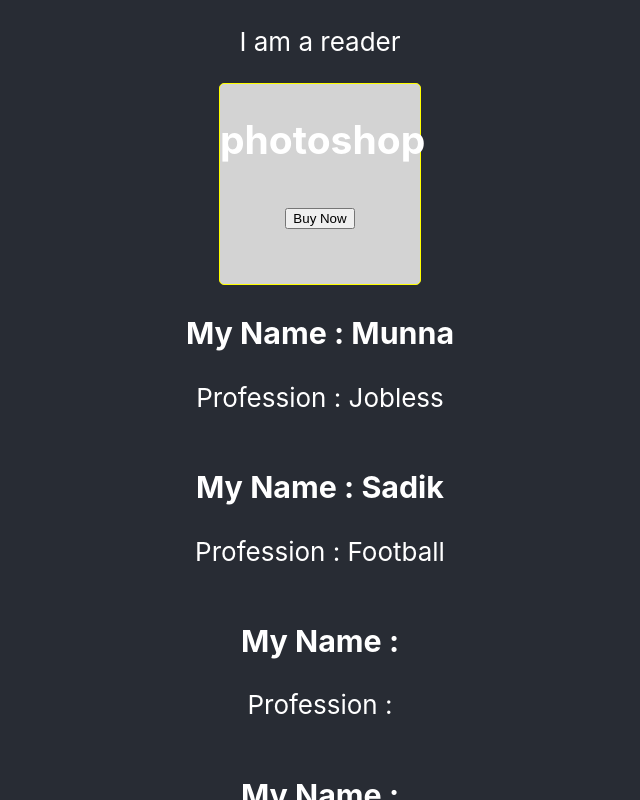
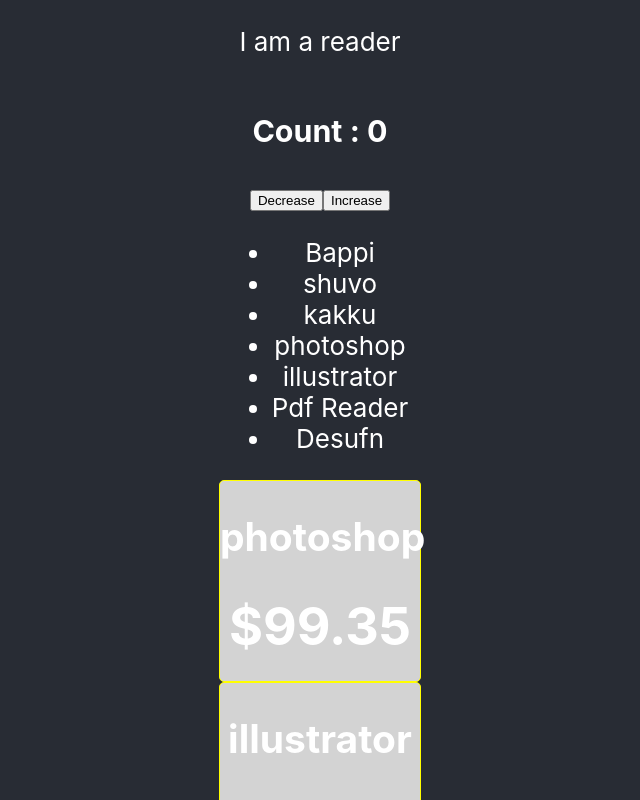
Before and after one commit to Mazharul-Haque/core-concepts-react, a React (Create React App) app: page / in a window 1280 px wide. Shown: the top 800 px of the page, without its empty margins (320-960 px from the left). Built offline with nearby package versions, Linux system fonts and the light colour scheme.

Commit message:
add & minus button work

```diff
--- a/src/App.js
+++ b/src/App.js
@@ -1,26 +1,54 @@
 import logo from './logo.svg';
 import './App.css';
+import { useState } from 'react';
 
 function App() {
-  const nayoks = ['Anwar', 'joshim', 'Maruf']
-  const products = [{name : 'photoshop', price : '$99.35'}]
+  const nayoks = ['Bappi','shuvo','kakku']
+  const products = [
+    {name : 'photoshop', price : '$99.35'},
+    {name : 'illustrator', price : '$80.35'},
+    {name : 'Pdf Reader', price : '$60.35'},
+    {name : ' Desufn', price : '$100.35'},
+  ]
+
   return (
     <div className="App">
       <header className="App-header">
         <p>I am a reader</p>
-        <Product name={products[0].name}  ></Product>
+        <Counter></Counter>
+        <ul>
+          {
+            nayoks.map(nayok => <li>{nayok}</li>)
+          }
+          {
+            products.map(product => <li>{product.name}</li>)
+          }
 
-        <Person name = "Munna" Profession ="Jobless"  ></Person>
-        <Person name = "Sadik" Profession ="Football"  ></Person>
-        <Person></Person>
-        <Person></Person>
+        </ul>
 
-
+       {
+         products.map(product => <Product product={product}></Product> )
+       }
 
       </header>
     </div>
   );
 }
+
+function Counter(){
+  const [count, setCount] = useState(0);
+  const handleIncrease = () => setCount(count + 1);
+
+  return (
+    <div>
+      <h3>Count : {count} </h3>
+      <button onClick={() => setCount(count - 1) } >Decrease</button>
+      <button onClick={handleIncrease} >Increase</button>
+    </div>
+  )
+
+}
+
 function Product(props){
   const productStyle={
     border : '1px solid yellow',
@@ -30,20 +58,14 @@ function Product(props){
     width : '200px',
     float : 'left'
   }
+  const {name,price} = props.product;
   return (
     <div style={productStyle} >
-        <h2>{props.name}</h2>
-        <h1></h1>
+        <h2>{name}</h2>
+        <h1 >{price} </h1>
         <button>Buy Now</button>
     </div>
   )
 }
-function Person(props){
-  return (
-    <div>
-      <h3>My Name : {props.name}</h3>
-      <p>Profession : {props.Profession} </p>
-    </div>
-  )
-}
+
 export default App;
```
